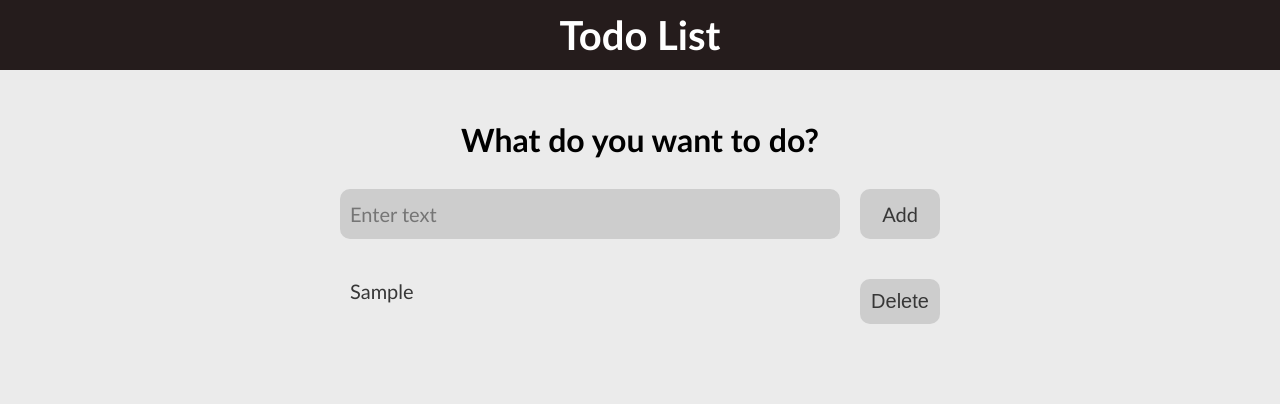
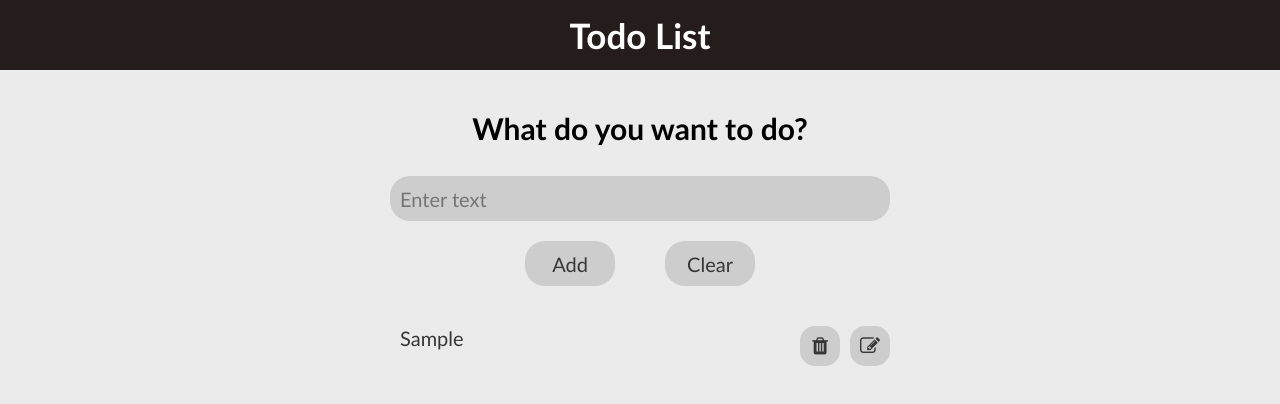
Before and after one commit to SharyginD/Todo, a React (Create React App) app: page / in a window 1280 px wide. Both pictures are taken after typing "Sample" into the empty fields and a click on the button "Add". Shown: the top 404 px of the page. Built offline with nearby package versions, Linux system fonts and the light colour scheme.

Commit message:
new interface and new buttons

```diff
--- a/public/index.html
+++ b/public/index.html
@@ -1,6 +1,7 @@
 <!DOCTYPE html>
 <html lang="en">
   <head>
+    <link rel="stylesheet" href="https://cdnjs.cloudflare.com/ajax/libs/font-awesome/4.7.0/css/font-awesome.min.css">
     <title>Todo</title>
   </head>
   <body>
--- a/src/components/header/Header.css
+++ b/src/components/header/Header.css
@@ -9,6 +9,6 @@
 
 .header h1 {
     margin: 0;
-    font-size: 40px;
+    font-size: 35px;
     color: white;
 }
--- a/src/components/todo/Todo.css
+++ b/src/components/todo/Todo.css
@@ -3,10 +3,11 @@
     flex-direction: column;
     align-items: center;
     width: 700px;
-    margin: 50px auto;
+    margin: 40px auto;
 }
 
 .todo-container h1 {
     margin-bottom: 30px;
     text-align: center;
+    font-size: 30px;
 }
--- a/src/components/todo/todo-element/TodoElement.css
+++ b/src/components/todo/todo-element/TodoElement.css
@@ -2,12 +2,12 @@
     display: flex;
     flex-direction: row;
     justify-content: space-between;
-    width: 600px;
+    width: 500px;
     margin-bottom: 20px;
 }
 
 .todo-note p {
-    width: 500px;
+    width: 400px;
     min-height: 45px;
     font-size: 20px;
     color: #373737;
@@ -16,12 +16,12 @@
 }
 
 .todo-note button {
-    height: 45px;
-    width: 80px;
+    height: 40px;
+    width: 40px;
     border: 0;
     font-size: 20px;
-    border-radius: 10px;
-    padding: 10px;
+    border-radius: 15px;
+    padding: 5px;
     background-color: #CDCDCD;
     color: #373737;
     font-family: sans-serif;
--- a/src/components/todo/todo-element/TodoElement.js
+++ b/src/components/todo/todo-element/TodoElement.js
@@ -5,7 +5,8 @@ const TodoElement = (props) => {
     return (
         <div className="todo-note">
             <p>{props.note}</p>
-            <button onClick={props.delete}>Delete</button>
+            <button onClick={props.delete}><i className="fa fa-trash"/></button>
+            <button onClick={props.delete}><i className="fa fa-edit"/></button>
         </div>
     )
 };
--- a/src/components/todo/todo-form/TodoForm.css
+++ b/src/components/todo/todo-form/TodoForm.css
@@ -1,28 +1,37 @@
 .todo-form {
     display: flex;
-    justify-content: space-between;
+    flex-direction: column;
+    justify-content: center;
+    align-items: center;
     width: 600px;
     margin-bottom: 40px;
 }
 
 .todo-input {
-    height: 50px;
+    height: 45px;
     width: 500px;
     padding: 10px;
+    margin-bottom: 20px;
     outline: none;
     font-size: 20px;
     border: 0;
-    border-radius: 10px;
+    border-radius: 20px;
     color: #373737;
     background-color: #CDCDCD;
 }
 
-.todo-button {
-    height: 50px;
-    width: 80px;
+.form-buttons {
+    width: 230px;
+    display: flex;
+    justify-content: space-between;
+}
+
+.form-buttons button {
+    height: 45px;
+    width: 90px;
     padding: 10px;
     border: 0;
-    border-radius: 10px;
+    border-radius: 20px;
     font-size: 20px;
     color: #373737;
     outline: none;
@@ -30,10 +39,10 @@
     cursor: pointer;
 }
 
-.todo-button:hover {
+.form-buttons button:hover {
     background-color: #B9B9B9;
 }
 
-.todo-button:active {
+.form-buttons button:active {
     box-shadow: 0 0 10px rgba(0, 0, 0, 0.15) inset;
 }
--- a/src/components/todo/todo-form/TodoForm.js
+++ b/src/components/todo/todo-form/TodoForm.js
@@ -8,9 +8,13 @@ const TodoForm = (props) => {
         props.todo.addNote(data.todoText);
     };
 
+    let clearList = () => {
+
+    };
+
     return (
         <React.Fragment>
-            <TodoFormRedux onSubmit={addNote}/>
+            <TodoFormRedux onSubmit={addNote} onClick={clearList}/>
         </React.Fragment>
     )
 };
@@ -20,7 +24,10 @@ const Form = (props) => {
         <form className="todo-form" onSubmit={props.handleSubmit}>
             <Field placeholder={"Enter text"} component={"input"} className="todo-input"
                    name={"todoText"} autoComplete="off"/>
-            <button className="todo-button" type="submit">Add</button>
+            <div className="form-buttons">
+                <button className="todo-button" type="submit">Add</button>
+                <button className="clear-button" onClick={props.onClick}>Clear</button>
+            </div>
         </form>
     )
 };
--- /dev/null
+++ b/src/components/todo/todo-list/TodoList.css
@@ -0,0 +1,4 @@
+.todo-list h1 {
+    color: #373737;
+    margin-top: 40px;
+}
--- a/src/components/todo/todo-list/TodoList.js
+++ b/src/components/todo/todo-list/TodoList.js
@@ -1,5 +1,6 @@
 import React from 'react';
 import TodoElement from "../todo-element/TodoElement";
+import "./TodoList.css";
 
 const TodoList = (props) => {
 
@@ -12,7 +13,7 @@ const TodoList = (props) => {
 
     return (
         <div className="todo-list">
-            {notes}
+            {notes.length ? notes : <h1>Waiting for new items...</h1>}
         </div>
     )
 };
```
